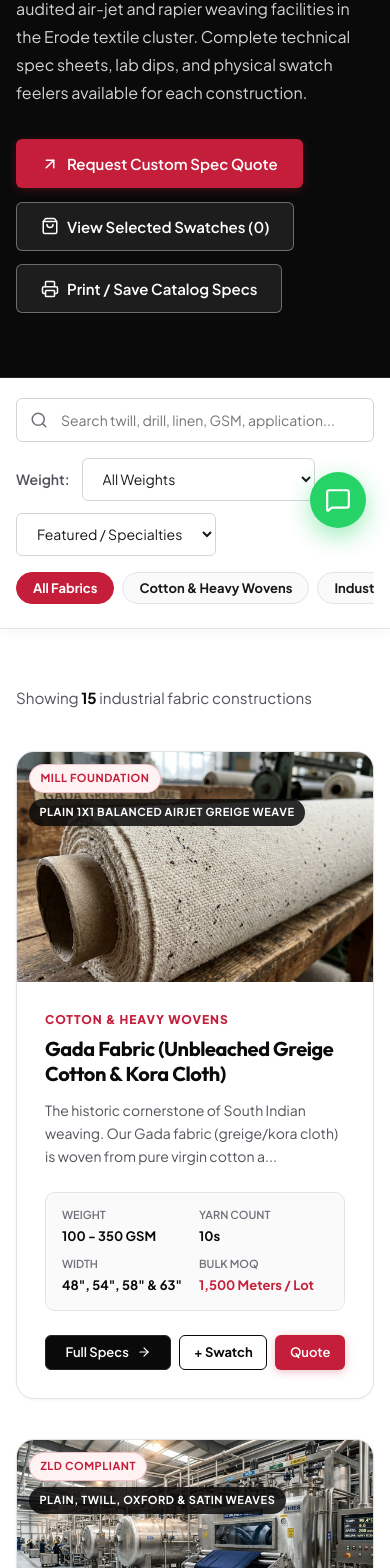
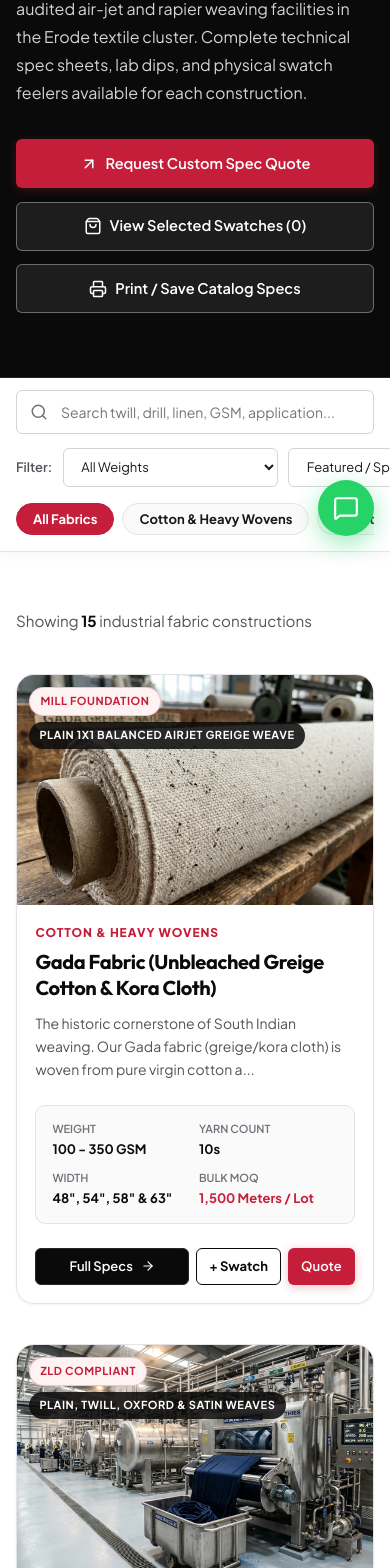
Before and after one commit to Dhyaneshwaran-Vaitheswaran/vt_site, a React (Vite) app: page /catalog in a window 390 px wide. Shown: the part 292-1860 px from the top of the page. Built offline with nearby package versions, Linux system fonts and the light colour scheme; the HTML template or start-up script is replaced by a standard one; a web font is replaced by a local one.

Commit message:
fix(responsive): optimize layouts for laptops, tablets, and mobile screens

```diff
--- a/src/components/FabricCard.jsx
+++ b/src/components/FabricCard.jsx
@@ -43,7 +43,7 @@ export const FabricCard = ({ fabric, onSelectFabric, onAddSwatch, isSwatchAdded,
       </div>
 
       {/* Card Content */}
-      <div style={{ padding: '1.75rem', flex: 1, display: 'flex', flexDirection: 'column' }}>
+      <div style={{ padding: 'clamp(1.15rem, 2.5vw, 1.5rem)', flex: 1, display: 'flex', flexDirection: 'column' }}>
 
         <div style={{ fontSize: '0.75rem', fontWeight: 800, color: '#C51E3A', textTransform: 'uppercase', letterSpacing: '0.08em', marginBottom: '0.35rem' }}>
           {fabric.category}
@@ -93,20 +93,18 @@ export const FabricCard = ({ fabric, onSelectFabric, onAddSwatch, isSwatchAdded,
         </div>
 
         {/* Actions Button Row */}
-        <div style={{ display: 'flex', gap: '0.5rem', alignItems: 'center' }}>
+        <div className="fabric-card-actions">
           <button
             onClick={() => onSelectFabric(fabric)}
-            className="btn btn-navy btn-sm"
-            style={{ flex: 1 }}
+            className="btn btn-navy btn-sm btn-main"
           >
             Full Specs <ArrowRight size={14} />
           </button>
 
           <button
             onClick={() => onAddSwatch(fabric)}
-            className="btn btn-sm btn-outline-dark"
+            className="btn btn-sm btn-outline-dark btn-sub"
             style={{
-              padding: '0.55rem 0.85rem',
               backgroundColor: isSwatchAdded ? '#DCFCE7' : 'transparent',
               borderColor: isSwatchAdded ? '#15803D' : '#0A0A0A',
               color: isSwatchAdded ? '#15803D' : '#0A0A0A'
@@ -118,8 +116,7 @@ export const FabricCard = ({ fabric, onSelectFabric, onAddSwatch, isSwatchAdded,
 
           <button
             onClick={() => onOpenRFQ(fabric)}
-            className="btn btn-primary btn-sm"
-            style={{ padding: '0.55rem 0.85rem' }}
+            className="btn btn-primary btn-sm btn-sub"
             title="Request Bulk Quotation"
           >
             Quote
--- a/src/components/IshaShowcase.jsx
+++ b/src/components/IshaShowcase.jsx
@@ -73,13 +73,15 @@ export const IshaShowcase = ({ onOpenRFQ }) => {
             display: 'inline-flex',
             alignItems: 'center',
             justifyContent: 'center',
-            gap: '1rem',
-            padding: '0.75rem 1.35rem',
+            gap: '0.85rem',
+            padding: '0.75rem 1.25rem',
             backgroundColor: '#FAFAFA',
             border: '1px solid #E4E4E7',
             borderRadius: '16px',
             marginBottom: '1.5rem',
             flexWrap: 'wrap',
+            maxWidth: '100%',
+            boxSizing: 'border-box',
             boxShadow: '0 2px 8px rgba(0,0,0,0.03)'
           }}>
             <div style={{ display: 'flex', alignItems: 'center', gap: '0.55rem' }}>
--- a/src/components/RFQModal.jsx
+++ b/src/components/RFQModal.jsx
@@ -158,7 +158,7 @@ export const RFQModal = ({ isOpen, onClose, preselectedFabric }) => {
               marginBottom: '2rem',
               fontSize: '0.875rem'
             }}>
-              <div style={{ display: 'grid', gridTemplateColumns: 'repeat(2, 1fr)', gap: '0.75rem', marginBottom: '1rem' }}>
+              <div style={{ display: 'grid', gridTemplateColumns: 'repeat(auto-fit, minmax(min(100%, 180px), 1fr))', gap: '0.75rem', marginBottom: '1rem' }}>
                 <div><strong>Fabric:</strong> {currentFabric?.name}</div>
                 <div><strong>Quantity:</strong> {volume} Meters</div>
                 <div><strong>Target Weight:</strong> {targetGsm || 'Standard'} GSM</div>
--- a/src/components/SwatchDrawer.jsx
+++ b/src/components/SwatchDrawer.jsx
@@ -51,7 +51,7 @@ export const SwatchDrawer = ({ isOpen, onClose, swatches, onRemoveSwatch, onClea
 
         {/* Drawer Header */}
         <div style={{
-          padding: '1.25rem 1.5rem',
+          padding: '1.15rem clamp(1rem, 3vw, 1.5rem)',
           backgroundColor: '#0A0A0A',
           color: '#FFFFFF',
           display: 'flex',
@@ -60,7 +60,7 @@ export const SwatchDrawer = ({ isOpen, onClose, swatches, onRemoveSwatch, onClea
         }}>
           <div style={{ display: 'flex', alignItems: 'center', gap: '0.6rem' }}>
             <ShoppingBag size={20} color="#D4AF37" />
-            <h3 style={{ margin: 0, color: '#FFFFFF', fontSize: '1.15rem' }}>
+            <h3 style={{ margin: 0, color: '#FFFFFF', fontSize: 'clamp(1rem, 2.5vw, 1.15rem)' }}>
               Fabric Swatch Requisition ({swatches.length})
             </h3>
           </div>
@@ -79,7 +79,7 @@ export const SwatchDrawer = ({ isOpen, onClose, swatches, onRemoveSwatch, onClea
         </div>
 
         {/* Content Body */}
-        <div style={{ flex: 1, overflowY: 'auto', padding: '1.5rem' }}>
+        <div style={{ flex: 1, overflowY: 'auto', padding: 'clamp(1rem, 3vw, 1.5rem)' }}>
           {ordered ? (
             <div style={{ textAlign: 'center', padding: '2rem 1rem' }}>
               <CheckCircle2 size={48} color="#15803D" style={{ margin: '0 auto 1rem auto' }} />
--- a/src/index.css
+++ b/src/index.css
@@ -290,11 +290,21 @@ header .container,
   transition: all var(--transition-smooth);
   text-align: center;
   white-space: nowrap;
+  max-width: 100%;
+  box-sizing: border-box;
+}
+
+@media (max-width: 640px) {
+  .btn {
+    white-space: normal;
+    text-align: center;
+    line-height: 1.35;
+  }
 }
 
 @media (max-width: 480px) {
   .btn {
-    padding: 0.75rem 1.25rem;
+    padding: 0.75rem 1.15rem;
     font-size: 0.875rem;
   }
 }
@@ -376,10 +386,18 @@ header .container,
   font-size: 1.05rem;
 }
 
+@media (max-width: 1024px) {
+  .btn-lg {
+    padding: 0.95rem 1.75rem;
+    font-size: 0.975rem;
+  }
+}
+
 @media (max-width: 640px) {
   .btn-lg {
-    padding: 0.875rem 1.5rem;
-    font-size: 0.9375rem;
+    padding: 0.85rem 1.35rem;
+    font-size: 0.9125rem;
+    width: 100%;
   }
 }
 
@@ -580,6 +598,10 @@ header .container,
   .spec-table td {
     padding: 0.65rem 0.75rem !important;
   }
+
+  .spec-table td:first-child {
+    width: 40% !important;
+  }
 }
 
 .spec-table th,
@@ -661,6 +683,98 @@ header .container,
   resize: vertical;
 }
 
+/* Form Responsive Rows */
+.form-row-responsive {
+  display: grid;
+  grid-template-columns: 1fr;
+  gap: 1rem;
+}
+
+@media (min-width: 600px) {
+  .form-row-responsive {
+    grid-template-columns: 1fr 1fr;
+    gap: 1.25rem;
+  }
+}
+
+/* Product Detail Responsive Grid & Components */
+.detail-grid-responsive {
+  display: grid;
+  grid-template-columns: 1fr;
+  gap: 2rem;
+  align-items: start;
+}
+
+@media (min-width: 960px) {
+  .detail-grid-responsive {
+    grid-template-columns: 1fr 1.25fr;
+    gap: clamp(2rem, 3.5vw, 3.5rem);
+  }
+}
+
+.detail-img-responsive {
+  width: 100%;
+  height: clamp(260px, 38vw, 480px);
+  object-fit: cover;
+  display: block;
+}
+
+.detail-sub-btn-grid {
+  display: grid;
+  grid-template-columns: 1fr 1fr;
+  gap: 0.75rem;
+}
+
+@media (max-width: 480px) {
+  .detail-sub-btn-grid {
+    grid-template-columns: 1fr;
+    gap: 0.6rem;
+  }
+}
+
+/* Sticky Catalog Filter Bar */
+.catalog-filter-sticky {
+  position: sticky;
+  top: 72px;
+  z-index: 900;
+  background-color: #FFFFFF;
+  border-bottom: 1px solid #E4E4E7;
+  padding: 1rem 0;
+  box-shadow: 0 4px 12px rgba(0, 0, 0, 0.03);
+  transition: top var(--transition-fast);
+}
+
+@media (max-width: 959px) {
+  .catalog-filter-sticky {
+    top: 62px;
+  }
+}
+
+@media (max-width: 480px) {
+  .catalog-filter-sticky {
+    top: 58px;
+    padding: 0.75rem 0;
+  }
+}
+
+/* Fabric Card Responsive Actions */
+.fabric-card-actions {
+  display: flex;
+  gap: 0.45rem;
+  align-items: center;
+  flex-wrap: wrap;
+}
+
+.fabric-card-actions .btn-main {
+  flex: 1 1 100px;
+  min-width: 0;
+}
+
+.fabric-card-actions .btn-sub {
+  flex: 0 1 auto;
+  padding: 0.55rem 0.75rem;
+}
+
 /* ==========================================================================
    Responsive Grid System (Spacious Layouts)
    ========================================================================== */
@@ -674,7 +788,7 @@ header .container,
 @media (min-width: 640px) {
   .grid-2 {
     grid-template-columns: repeat(2, 1fr);
-    gap: 2.5rem;
+    gap: clamp(1.75rem, 3vw, 2.5rem);
   }
 }
 
@@ -687,34 +801,34 @@ header .container,
 @media (min-width: 600px) and (max-width: 991px) {
   .grid-3 {
     grid-template-columns: repeat(2, 1fr);
-    gap: 2rem;
+    gap: 1.75rem;
   }
 }
 
 @media (min-width: 992px) {
   .grid-3 {
     grid-template-columns: repeat(3, 1fr);
-    gap: 2.5rem;
+    gap: clamp(1.75rem, 2.5vw, 2.5rem);
   }
 }
 
 .grid-4 {
   display: grid;
   grid-template-columns: 1fr;
-  gap: 1.75rem;
+  gap: 1.5rem;
 }
 
 @media (min-width: 520px) and (max-width: 991px) {
   .grid-4 {
     grid-template-columns: repeat(2, 1fr);
-    gap: 2rem;
+    gap: 1.75rem;
   }
 }
 
 @media (min-width: 992px) {
   .grid-4 {
     grid-template-columns: repeat(4, 1fr);
-    gap: 2rem;
+    gap: clamp(1.5rem, 2vw, 2rem);
   }
 }
 
@@ -732,21 +846,21 @@ header .container,
 
 @media (min-width: 768px) {
   .hero-section-responsive {
-    padding: 6rem 0 7.5rem 0;
+    padding: clamp(4.5rem, 6vw, 7.5rem) 0;
   }
 }
 
 .hero-grid-layout {
   display: grid;
   grid-template-columns: 1fr;
-  gap: 3rem;
+  gap: 2.5rem;
   align-items: center;
 }
 
 @media (min-width: 960px) {
   .hero-grid-layout {
-    grid-template-columns: 1.15fr 0.85fr;
-    gap: 4rem;
+    grid-template-columns: 1.12fr 0.88fr;
+    gap: clamp(2rem, 3.5vw, 3.75rem);
   }
 }
 
@@ -764,37 +878,37 @@ header .container,
 
 @media (min-width: 960px) {
   .hero-img-responsive {
-    height: 500px;
+    height: clamp(420px, 40vw, 500px);
   }
 }
 
 .stats-grid-responsive {
   display: grid;
   grid-template-columns: repeat(2, 1fr);
-  gap: 1.5rem;
+  gap: 1.25rem;
   border-top: 1px solid #27272A;
-  padding-top: 2rem;
+  padding-top: 1.75rem;
 }
 
 @media (min-width: 680px) {
   .stats-grid-responsive {
     grid-template-columns: repeat(4, 1fr);
-    gap: 2rem;
-    padding-top: 2.5rem;
+    gap: clamp(1.25rem, 2.5vw, 2rem);
+    padding-top: 2.25rem;
   }
 }
 
 .two-col-layout-responsive {
   display: grid;
   grid-template-columns: 1fr;
-  gap: 2.75rem;
+  gap: 2.25rem;
   align-items: center;
 }
 
 @media (min-width: 880px) {
   .two-col-layout-responsive {
     grid-template-columns: repeat(2, 1fr);
-    gap: 4.5rem;
+    gap: clamp(2.25rem, 3.8vw, 4rem);
   }
 }
 
--- a/src/pages/Catalog.jsx
+++ b/src/pages/Catalog.jsx
@@ -81,27 +81,19 @@ export const Catalog = ({ onSelectFabric, onAddSwatch, swatches, onOpenRFQ, onOp
         </div>
       </section>
 
-      {/* Filter & Search Bar */}
-      <section style={{
-        backgroundColor: '#FFFFFF',
-        borderBottom: '1px solid #E4E4E7',
-        padding: '1.25rem 0',
-        position: 'sticky',
-        top: '64px',
-        zIndex: 900,
-        boxShadow: '0 4px 12px rgba(0,0,0,0.03)'
-      }}>
+      {/* Filter & Search Bar — Responsive Sticky Bar */}
+      <section className="catalog-filter-sticky">
         <div className="container">
           <div style={{
             display: 'flex',
             flexWrap: 'wrap',
             alignItems: 'center',
             justifyContent: 'space-between',
-            gap: '1rem'
+            gap: '0.85rem'
           }}>
 
             {/* Search Input */}
-            <div style={{ position: 'relative', flex: '1 1 280px', maxWidth: '420px' }}>
+            <div style={{ position: 'relative', flex: '1 1 240px', minWidth: '0', maxWidth: '420px' }}>
               <Search size={18} color="#71717A" style={{ position: 'absolute', left: '14px', top: '50%', transform: 'translateY(-50%)' }} />
               <input
                 type="text"
@@ -113,12 +105,12 @@ export const Catalog = ({ onSelectFabric, onAddSwatch, swatches, onOpenRFQ, onOp
               />
             </div>
 
-            {/* Weight Filter Selector */}
-            <div style={{ display: 'flex', alignItems: 'center', gap: '0.75rem', flexWrap: 'wrap' }}>
-              <span style={{ fontSize: '0.875rem', fontWeight: 600, color: '#52525B' }}>Weight:</span>
+            {/* Weight & Sort Filter Selectors */}
+            <div style={{ display: 'flex', alignItems: 'center', gap: '0.65rem', flexWrap: 'wrap', flexShrink: 0 }}>
+              <span style={{ fontSize: '0.8125rem', fontWeight: 600, color: '#52525B' }}>Filter:</span>
               <select
                 className="form-select"
-                style={{ width: 'auto', padding: '0.65rem 1rem', fontSize: '0.875rem' }}
+                style={{ width: 'auto', padding: '0.6rem 0.85rem', fontSize: '0.8125rem' }}
                 value={selectedWeight}
                 onChange={(e) => setSelectedWeight(e.target.value)}
               >
@@ -131,7 +123,7 @@ export const Catalog = ({ onSelectFabric, onAddSwatch, swatches, onOpenRFQ, onOp
               {/* Sort By */}
               <select
                 className="form-select"
-                style={{ width: 'auto', padding: '0.65rem 1rem', fontSize: '0.875rem' }}
+                style={{ width: 'auto', padding: '0.6rem 0.85rem', fontSize: '0.8125rem' }}
                 value={sortBy}
                 onChange={(e) => setSortBy(e.target.value)}
               >
--- a/src/pages/Contact.jsx
+++ b/src/pages/Contact.jsx
@@ -200,7 +200,7 @@ export const Contact = () => {
             </div>
 
             {/* Right Column: Interactive B2B Contact Form */}
-            <div className="b2b-card" style={{ backgroundColor: '#FFFFFF', border: '1px solid #E4E4E7', padding: 'clamp(2rem, 4vw, 3rem)' }}>
+            <div className="b2b-card" style={{ backgroundColor: '#FFFFFF', border: '1px solid #E4E4E7', padding: 'clamp(1.25rem, 3.5vw, 2.5rem)' }}>
               <div style={{ display: 'flex', alignItems: 'center', gap: '0.5rem', marginBottom: '0.65rem' }}>
                 <FileText size={18} color="#C51E3A" />
                 <span style={{ fontSize: '0.8125rem', fontWeight: 800, color: '#C51E3A', textTransform: 'uppercase', letterSpacing: '0.1em' }}>
```
Also changed, not shown: src/components/Header.jsx (+58 -29 lines), src/components/WhatsAppFloating.jsx (+15 -2 lines), src/pages/GarmentDetail.jsx (+2 -7 lines), src/pages/Garments.jsx (+6 -6 lines), src/pages/Home.jsx (+5 -2 lines).
